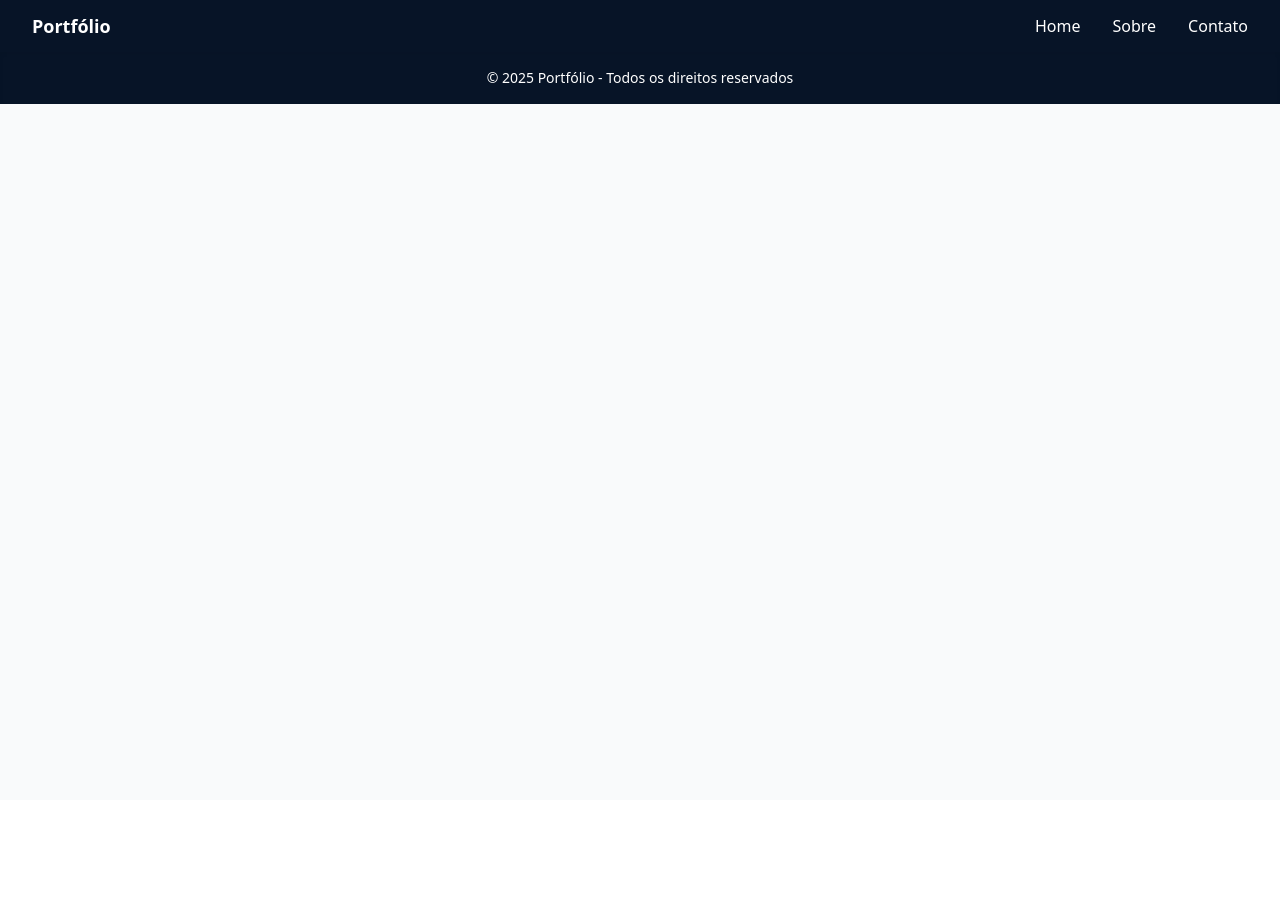
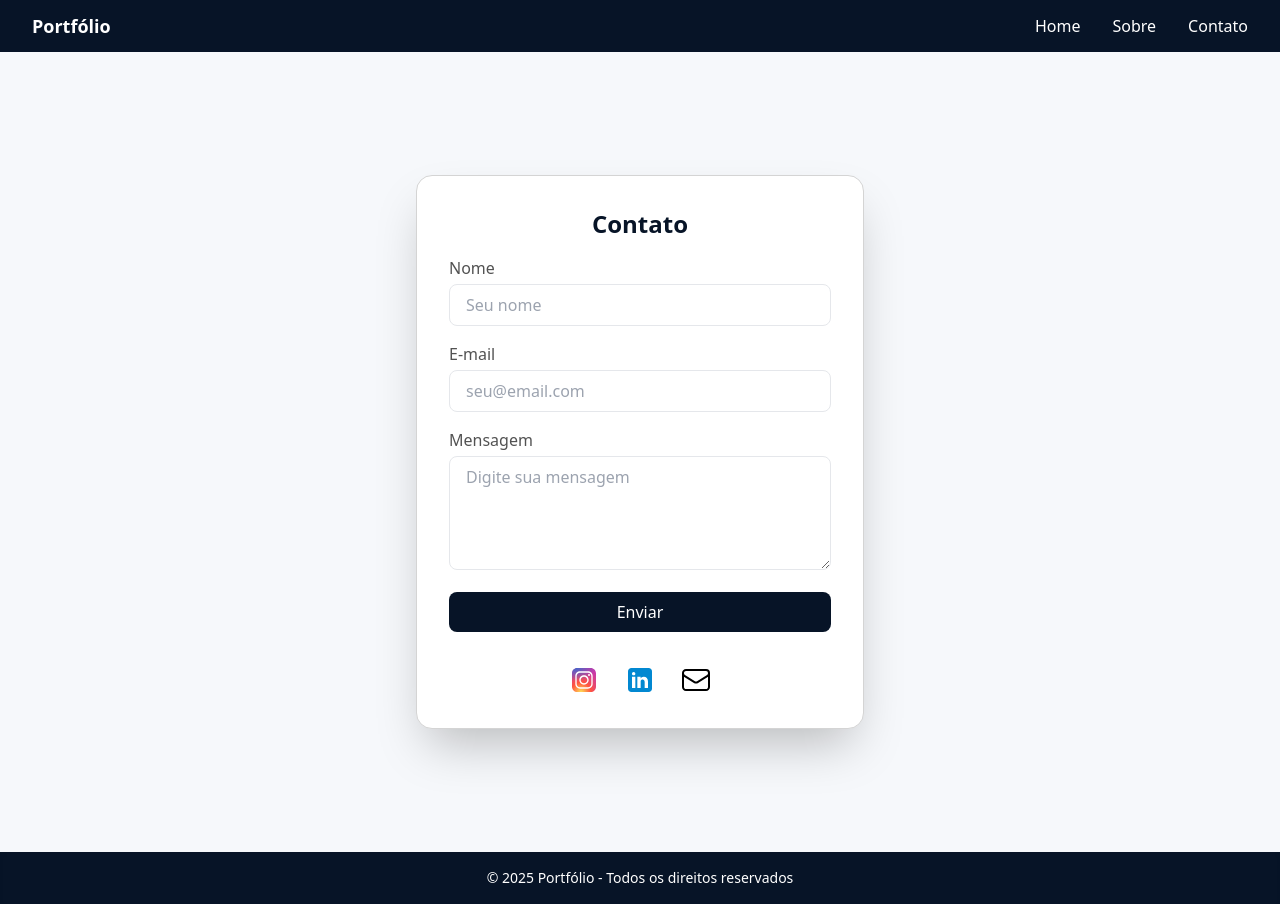
Before and after one commit to Racx-DEV/Mini-site-portfolio, a Vue app in the folder Portifolio/: page /contact in a window 1280 px wide. Before the commit the page ends 800 px from the top, so only its background shows below. Built offline with nearby package versions, Linux system fonts and the light colour scheme.

Commit message:
feat finalizando pagina de contato

```diff
--- a/Portifolio/src/views/ContactView.vue
+++ b/Portifolio/src/views/ContactView.vue
@@ -1,3 +1,61 @@
 <template>
-
+  <section class="min-h-screen flex flex-col items-center justify-center bg-[#f6f8fb] px-4">
+    <div class="w-full max-w-md bg-white p-8 rounded-2xl shadow-2xl border border-neutral-300">
+      <h1 class="text-2xl font-semibold mb-4 text-[#071427] text-center">Contato</h1>
+      <form class="space-y-4">
+        <div>
+          <label class="block mb-1 text-neutral-600">Nome</label>
+          <input type="text" placeholder="Seu nome" class="w-full px-4 py-2 border rounded-lg focus:outline-none focus:ring-2 focus:ring-blue-400"/>
+        </div>
+        <div>
+          <label class="block mb-1 text-neutral-600">E-mail</label>
+          <input type="email" placeholder="seu@email.com" class="w-full px-4 py-2 border rounded-lg focus:outline-none focus:ring-2 focus:ring-blue-400"/>
+        </div>
+        <div>
+          <label class="block mb-1 text-neutral-600">Mensagem</label>
+          <textarea placeholder="Digite sua mensagem" rows="4" class="w-full px-4 py-2 border rounded-lg focus:outline-none focus:ring-2 focus:ring-blue-400"></textarea>
+        </div>
+        <button type="button" class="w-full bg-[#071427] text-white py-2 rounded-lg hover:bg-blue-600 transition">Enviar</button>
+      </form>
+      <!-- Redes Sociais -->
+      <div class="flex justify-center space-x-6 mt-8">
+        <!-- Instagram -->
+        <a href="https://www.instagram.com/raulfv_14/" target="_blank" title="Instagram">
+          <svg xmlns="http://www.w3.org/2000/svg" viewBox="0 0 48 48" class="w-8 h-8">
+            <radialGradient id="yOrnnhliCrdS2gy~4tD8ma_Xy10Jcu1L2Su_gr1" cx="19.38" cy="42.035" r="44.899" gradientUnits="userSpaceOnUse">
+              <stop offset="0" stop-color="#fd5"></stop>
+              <stop offset=".328" stop-color="#ff543f"></stop>
+              <stop offset=".348" stop-color="#fc5245"></stop>
+              <stop offset=".504" stop-color="#e64771"></stop>
+              <stop offset=".643" stop-color="#d53e91"></stop>
+              <stop offset=".761" stop-color="#cc39a4"></stop>
+              <stop offset=".841" stop-color="#c837ab"></stop>
+            </radialGradient>
+            <path fill="url(#yOrnnhliCrdS2gy~4tD8ma_Xy10Jcu1L2Su_gr1)" d="M34.017,41.99l-20,0.019c-4.4,0.004-8.003-3.592-8.008-7.992l-0.019-20	c-0.004-4.4,3.592-8.003,7.992-8.008l20-0.019c4.4-0.004,8.003,3.592,8.008,7.992l0.019,20	C42.014,38.383,38.417,41.986,34.017,41.99z"></path>
+            <radialGradient id="yOrnnhliCrdS2gy~4tD8mb_Xy10Jcu1L2Su_gr2" cx="11.786" cy="5.54" r="29.813" gradientTransform="matrix(1 0 0 .6663 0 1.849)" gradientUnits="userSpaceOnUse">
+              <stop offset="0" stop-color="#4168c9"></stop>
+              <stop offset=".999" stop-color="#4168c9" stop-opacity="0"></stop>
+            </radialGradient>
+            <path fill="url(#yOrnnhliCrdS2gy~4tD8mb_Xy10Jcu1L2Su_gr2)" d="M34.017,41.99l-20,0.019c-4.4,0.004-8.003-3.592-8.008-7.992l-0.019-20	c-0.004-4.4,3.592-8.003,7.992-8.008l20-0.019c4.4-0.004,8.003,3.592,8.008,7.992l0.019,20	C42.014,38.383,38.417,41.986,34.017,41.99z"></path>
+            <path fill="#fff" d="M24,31c-3.859,0-7-3.14-7-7s3.141-7,7-7s7,3.14,7,7S27.859,31,24,31z M24,19c-2.757,0-5,2.243-5,5	s2.243,5,5,5s5-2.243,5-5S26.757,19,24,19z"></path>
+            <circle cx="31.5" cy="16.5" r="1.5" fill="#fff"></circle>
+            <path fill="#fff" d="M30,37H18c-3.859,0-7-3.14-7-7V18c0-3.86,3.141-7,7-7h12c3.859,0,7,3.14,7,7v12	C37,33.86,33.859,37,30,37z M18,13c-2.757,0-5,2.243-5,5v12c0,2.757,2.243,5,5,5h12c2.757,0,5-2.243,5-5V18c0-2.757-2.243-5-5-5H18z"></path>
+          </svg>
+        </a>
+        <!-- LinkedIn -->
+        <a href="https://www.linkedin.com/in/raul-fabiano" target="_blank" title="LinkedIn">
+          <svg xmlns="http://www.w3.org/2000/svg" viewBox="0 0 48 48" class="w-8 h-8">
+            <path fill="#0288D1" d="M42,37c0,2.762-2.238,5-5,5H11c-2.761,0-5-2.238-5-5V11c0-2.762,2.239-5,5-5h26c2.762,0,5,2.238,5,5V37z"></path>
+            <path fill="#FFF" d="M12 19H17V36H12zM14.485 17h-.028C12.965 17 12 15.888 12 14.499 12 13.08 12.995 12 14.514 12c1.521 0 2.458 1.08 2.486 2.499C17 15.887 16.035 17 14.485 17zM36 36h-5v-9.099c0-2.198-1.225-3.698-3.192-3.698-1.501 0-2.313 1.012-2.707 1.99C24.957 25.543 25 26.511 25 27v9h-5V19h5v2.616C25.721 20.5 26.85 19 29.738 19c3.578 0 6.261 2.25 6.261 7.274L36 36 36 36z"></path>
+          </svg>
+        </a>
+        <!-- E-mail -->
+        <a href="mailto:raulfabiano.dev@gmail.com" title="E-mail">
+          <svg xmlns="http://www.w3.org/2000/svg" fill="none" viewBox="0 0 24 24" stroke-width="1.5" stroke="currentColor" class="w-8 h-8">
+            <path stroke-linecap="round" stroke-linejoin="round" d="M21.75 6.75v10.5a2.25 2.25 0 0 1-2.25 2.25h-15a2.25 2.25 0 0 1-2.25-2.25V6.75m19.5 0A2.25 2.25 0 0 0 19.5 4.5h-15a2.25 2.25 0 0 0-2.25 2.25m19.5 0v.243a2.25 2.25 0 0 1-1.07 1.916l-7.5 4.615a2.25 2.25 0 0 1-2.36 0L3.32 8.91a2.25 2.25 0 0 1-1.07-1.916V6.75" />
+          </svg>
+        </a>
+      </div>
+    </div>
+  </section>
 </template>
```
